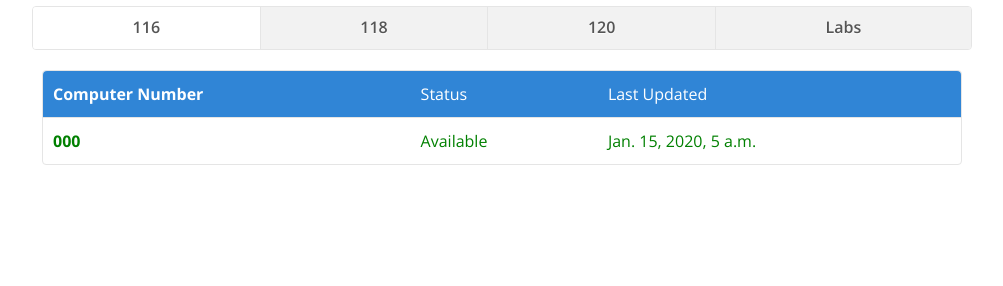
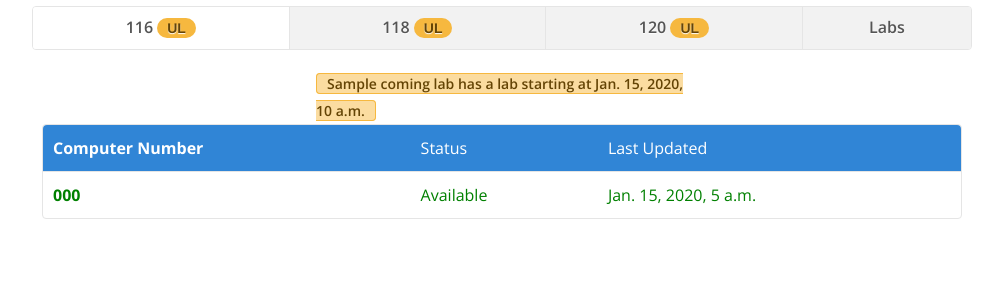
Before and after one commit to HalliganHelper/HalliganHelper, a Django app: template templates/ComputerInfo.html in a window 1280 px wide. Shown: the part 74-360 px from the top of the page, without its empty margins (138-1141 px from the left). Run offline with Django 3.2, Linux system fonts and the light colour scheme; tables that the repository leaves empty hold one stand-in row (values such as "Sample post"); the template is opened without the code that fills it: values that come from a table or form of the project are taken from there, most other values are stand-ins (such as "Sample title", 1, 10 or a date in 2020); some libraries are stand-ins or nearby versions.

Commit message:
Add 3 hour warning for lab

```diff
--- a/HalliganComputerAvailability/models.py
+++ b/HalliganComputerAvailability/models.py
@@ -1,5 +1,7 @@
 from django.db import models
 from datetime import datetime
+import datetime as dt
+from datetime import timedelta
 from django.contrib import admin
 
 # Create your models here.
@@ -28,6 +30,12 @@ class Computer(models.Model):
 
 admin.site.register(Computer)
 
+class Server(models.Model):
+    ComputerName = models.CharField(max_length=20,
+                                    primary_key=True)
+    NumUsers = models.IntegerField()
+
+
 
 class Lab(models.Model):
     ClassName = models.CharField(max_length=30)
@@ -44,8 +52,8 @@ class Lab(models.Model):
         CurrDay = datetime.now().weekday()
         #print "CUrrentDay", CurrDay
         #print "LAB DAY", self.DayOfWeek
-        print "CURRTIME", CurrTime, "CURRDATE", CurrDate, "CURRDAY", CurrDay
-        print "STARTTIME", self.StartTime, "ENDTIME", self.EndTime, "DAYOFWEEK", self.DayOfWeek
+        #print "CURRTIME", CurrTime, "CURRDATE", CurrDate, "CURRDAY", CurrDay
+        #print "STARTTIME", self.StartTime, "ENDTIME", self.EndTime, "DAYOFWEEK", self.DayOfWeek
         if(self.StartDate < CurrDate < self.EndDate
            and self.StartTime < CurrTime < self.EndTime
            and self.DayOfWeek == CurrDay):
@@ -53,4 +61,28 @@ class Lab(models.Model):
 
         return False
 
+    def is_lab_coming_up(self):
+        """
+         Returns whether the lab occurs within an hour
+        """
+
+        CurrTime = datetime.now().time()
+        CurrDate = datetime.now().date()
+        CurrDay = datetime.now().weekday()
+        StartTime = self.StartTime
+        delta = dt.timedelta(hours=3)
+
+        ModdedStartTime = (datetime.combine(dt.date(1, 1, 1), self.StartTime) - delta).time()
+        print "LAB: ", self.ClassName, ", DAY: ", self.DayOfWeek, ",ORIGINAL: ,", self.StartTime, ", MODDED: ", ModdedStartTime, ", CURR:", CurrTime
+        if(self.StartDate < CurrDate < self.EndDate
+            and self.DayOfWeek == CurrDay
+            and self.EndTime > CurrTime > ModdedStartTime
+            and not self.is_lab_in_session()):
+
+                print "COMING LAB"
+
+                return True
+
+        return False
+
 admin.site.register(Lab)
--- a/templates/ComputerInfo.html
+++ b/templates/ComputerInfo.html
@@ -26,6 +26,10 @@
                         {% if labInfo.Room116.inSession%}
                         <span class="danger badge">L</span>
                         {% endif %}
+                        {% if labInfo.Room116.UpcomingLabs %}
+                        <span class="warning badge">UL</span>
+                        {% endif %}
+
                     </a>
                 </li>
                 <li>
@@ -34,6 +38,9 @@
                         {% if labInfo.Room118.inSession %}
                         <span class="danger badge">L</span>
                         {% endif %}
+                        {% if labInfo.Room118.UpcomingLabs %}
+                        <span class="warning badge">UL</span>
+                        {% endif %}
                     </a>
                 </li>
                 <li>
@@ -41,6 +48,9 @@
                         120
                         {% if labInfo.Room120.inSession %}
                         <span class="danger badge">L</span>
+                        {% endif %}
+                        {% if labInfo.Room120.UpcomingLabs %}
+                        <span class="warning badge">UL</span>
                         {% endif %}
                     </a>
                 </li>
@@ -62,9 +72,18 @@
                         </div>
                     </div>
                 {% endif %}
+                {% for ComingLab in labInfo.Room116.UpcomingLabs %}
+                    <div class="row">
+                        <div class="centered five columns">
+                            <span class="warning alert">
+                                {{ ComingLab.ClassName }} has a lab starting at {{ ComingLab.StartTime }}
+                            </span>
+                        </div>
+                    </div>
+                {% endfor %}
 
 
-                <table class="rounded">
+                <table class="striped rounded">
                     <thead>
                         <tr>
                             <td>Computer Number</td>
@@ -102,9 +121,18 @@
                         {{ labInfo.Room118.lab.ClassName }} has a lab from {{ labInfo.Room118.lab.StartTime }} to {{ labInfo.Room118.lab.EndTime }}
                     </span>
                 {% endif %}
+                {% for ComingLab in labInfo.Room118.UpcomingLabs %}
+                    <div class="row">
+                        <div class="centered five columns">
+                            <span class="warning alert">
+                                {{ ComingLab.ClassName }} has a lab starting at {{ ComingLab.StartTime }}
+                            </span>
+                        </div>
+                    </div>
+                {% endfor %}
 
 
-                <table class="rounded">
+                <table class="striped rounded">
                     <thead>
                         <tr>
                             <td>Computer Number</td>
@@ -141,9 +169,18 @@
                         {{ labInfo.Room120.lab.ClassName }} has a lab from {{ labInfo.Room120.lab.StartTime }} to {{ labInfo.Room120.lab.EndTime }}
                     </span>
                 {% endif %}
+                {% for ComingLab in labInfo.Room120.UpcomingLabs %}
+                    <div class="row">
+                        <div class="centered five columns">
+                            <span class="warning alert">
+                                {{ ComingLab.ClassName }} has a lab starting at {{ ComingLab.StartTime }}
+                            </span>
+                        </div>
+                    </div>
+                {% endfor %}
 
 
-                <table class="rounded">
+                <table class="striped rounded">
                     <thead>
                         <tr>
                             <td>Computer Number</td>
@@ -207,9 +244,6 @@
                                     {% elif lab.DayOfWeek == 5 %}
                                         Saturday
                                     {% endif %}
-
-                                    {% comment %}{{ lab.DayOfWeek|date: "D" }{% endcomment %}
-
                                  </td>
                                 <td>{{ lab.StartTime }}</td>
                                 <td>{{ lab.EndTime }}</td>
```
Also changed, not shown: HalliganComputerAvailability/views.py (+8 -2 lines).
